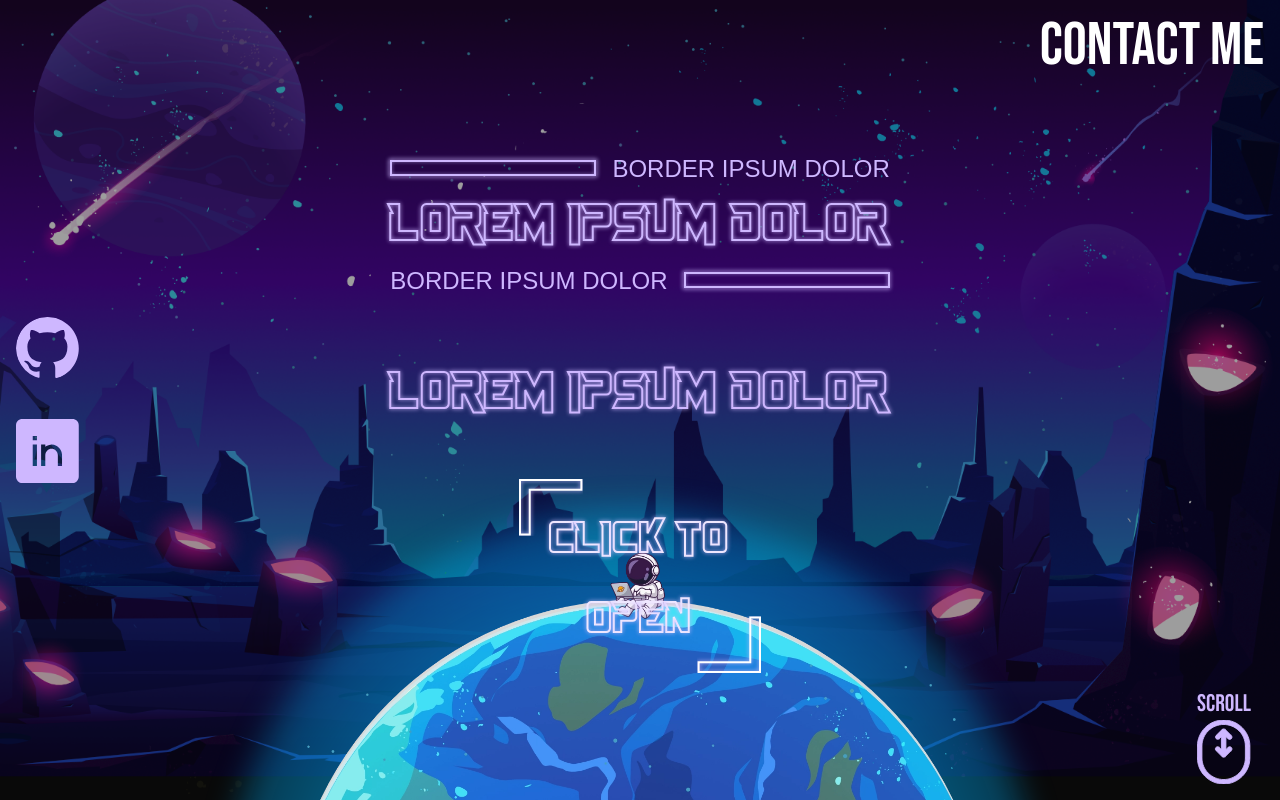
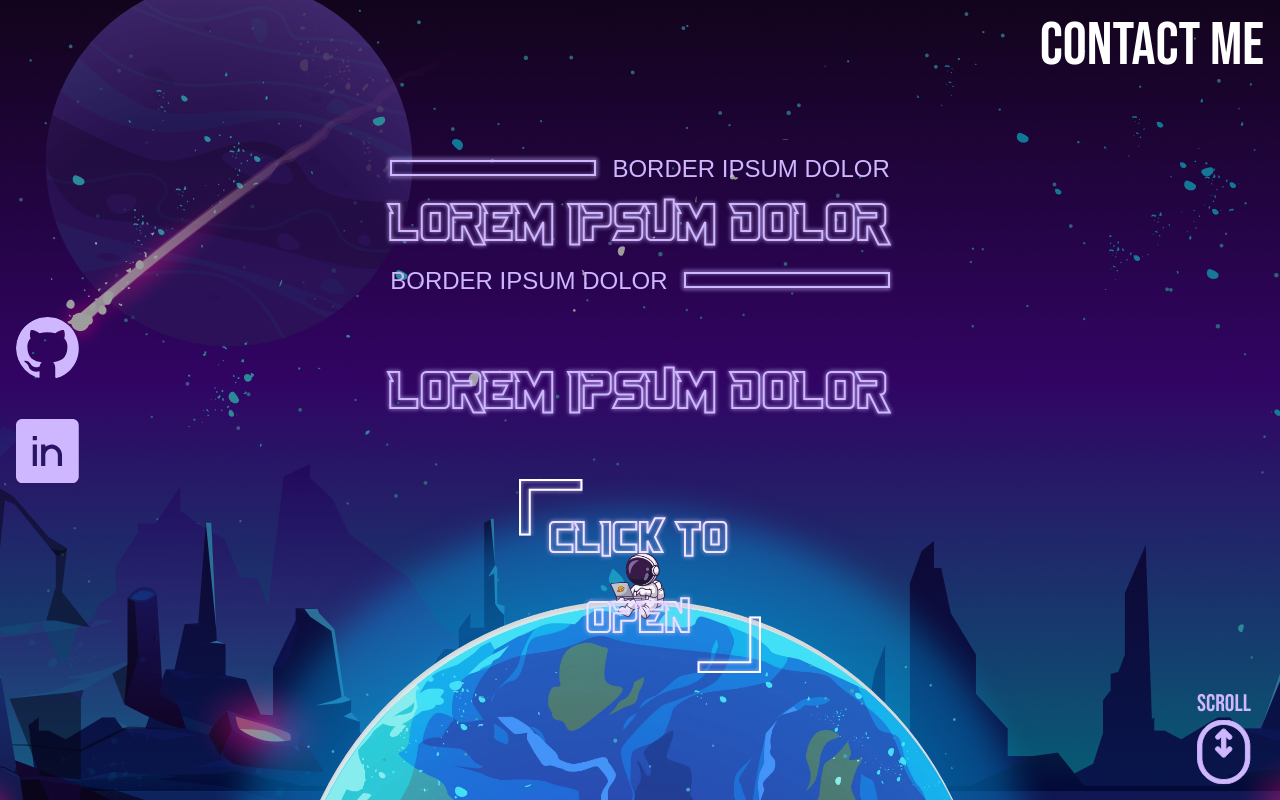
Before and after one commit to O-K-G/consolelog.me, a Next.js app: page / in a window 1280 px wide. Shown: the top 800 px of the page. Built offline with nearby package versions, Linux system fonts and the light colour scheme; a web font is replaced by a local one.

Commit message:
fix: background resize while scrolling with bg-fixed

```diff
--- a/src/components/byPage/About.tsx
+++ b/src/components/byPage/About.tsx
@@ -14,11 +14,7 @@ export default function About() {
 
   return (
     <>
-      <Section
-        className='gap-10'
-        backgroundClassName='bg-left-top'
-        currentSection={CURRENT_SECTION}
-      >
+      <Section className='gap-10' currentSection={CURRENT_SECTION}>
         <header className='mt-8 sm:mt-0'>
           <Title
             component='h1'
--- a/src/components/byPage/Contact.tsx
+++ b/src/components/byPage/Contact.tsx
@@ -14,7 +14,6 @@ export default function Contact() {
   return (
     <Section
       paddingClassName='pt-8 md:pt-16 px-4 pb-4'
-      backgroundClassName='bg-center'
       currentSection={CURRENT_SECTION}
     >
       <Title
--- a/src/components/byPage/Experience.tsx
+++ b/src/components/byPage/Experience.tsx
@@ -21,7 +21,7 @@ const OPEN_SIZE_CLASSNAME =
 export default function Experience() {
   const t = useText();
   return (
-    <Section backgroundClassName='bg-top-left' currentSection={CURRENT_SECTION}>
+    <Section currentSection={CURRENT_SECTION}>
       <Title
         label={t('mainTitle', experience)}
         labelGlowText={MAIN_TITLE_GLOW_CLASSNAME}
--- a/src/components/byPage/Projects.tsx
+++ b/src/components/byPage/Projects.tsx
@@ -20,7 +20,7 @@ export default function Projects() {
   const t = useText();
 
   return (
-    <Section backgroundClassName='bg-center' currentSection={CURRENT_SECTION}>
+    <Section currentSection={CURRENT_SECTION}>
       <Title
         label={t('mainTitle', projects)}
         labelGlowText={MAIN_TITLE_GLOW_CLASSNAME}
--- a/src/components/byPage/Skills.tsx
+++ b/src/components/byPage/Skills.tsx
@@ -17,7 +17,6 @@ export default function Skills() {
   return (
     <Section
       heightClassName='h-auto lg:h-auto'
-      backgroundClassName='bg-center'
       currentSection={CURRENT_SECTION}
     >
       <Title
--- a/src/components/shared/Section.tsx
+++ b/src/components/shared/Section.tsx
@@ -17,7 +17,6 @@ export default function Section({
   className,
   children,
   currentSection,
-  backgroundClassName,
   heightClassName = 'h-svh lg:h-dvh',
   paddingClassName = 'pt-20 md:pt-40 px-4 pb-4',
 }: SectionProps) {
@@ -34,9 +33,7 @@ export default function Section({
     <section
       ref={sectionRef}
       data-testid={`section-${currentSection}`}
-      className={`min-h-screen relative flex flex-col items-center w-full justify-start overflow-hidden bg-fixed bg-cover ${currentBackgroundImage} ${
-        backgroundClassName ?? ''
-      } ${paddingClassName} ${heightClassName} ${className}`}
+      className={`min-h-screen relative flex flex-col items-center w-full justify-start overflow-hidden bg-fixed ${currentBackgroundImage} ${paddingClassName} ${heightClassName} ${className}`}
     >
       <div
         ref={middleSectionRef}
--- a/src/constants/interfaces.tsx
+++ b/src/constants/interfaces.tsx
@@ -40,7 +40,6 @@ export interface CurrentSection {
 }
 export interface SectionProps extends CurrentSection {
   children: ReactNode;
-  backgroundClassName?: string;
   className?: string;
   heightClassName?: string;
   paddingClassName?: string;
```
Also changed, not shown: 1 other file (tests, documents, lock files or other folders).
